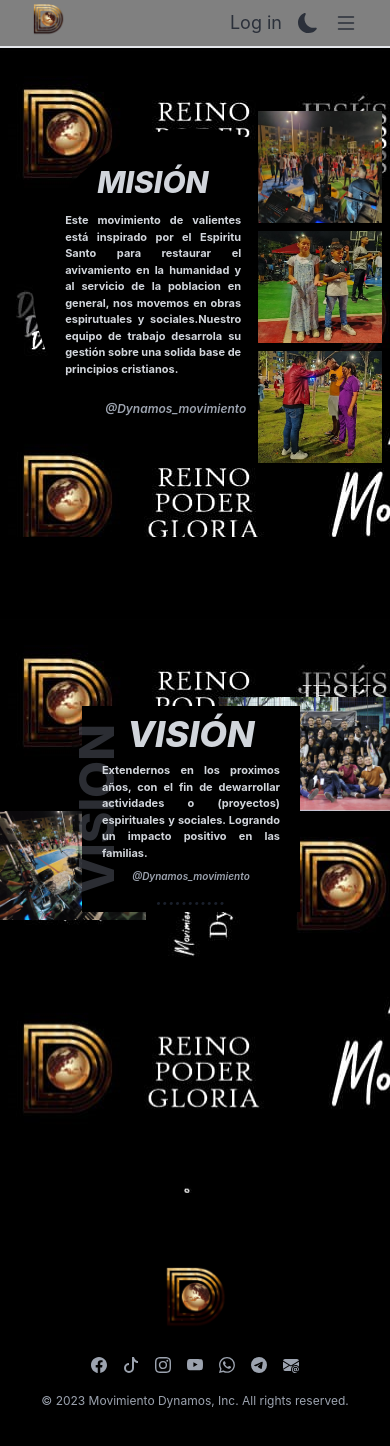
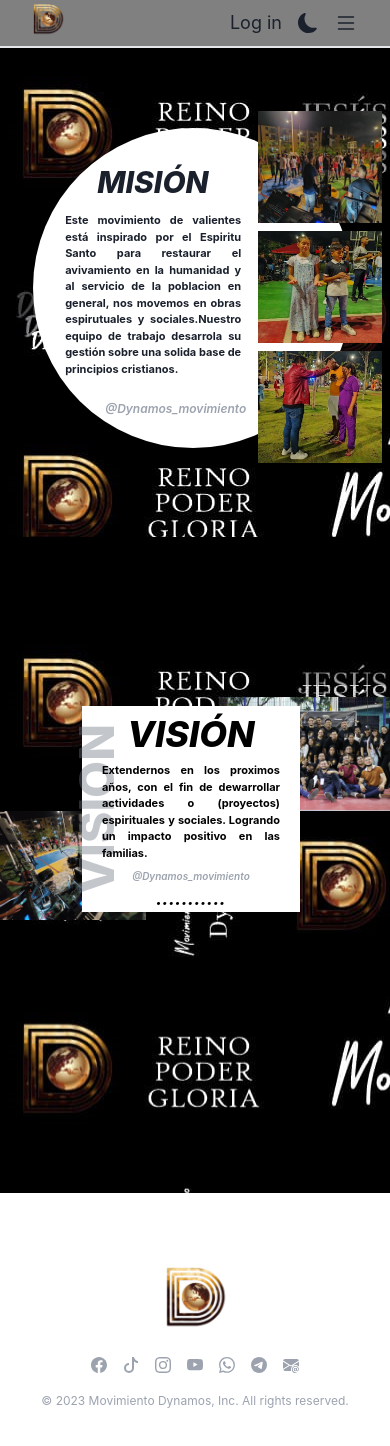
Before and after one commit to mateodevcode/dynamos-movimiento, a React (Vite) app: page /dynamos-movimiento/somos-dynamos in a window 390 px wide. Shown: the top 1446 px of the page. Built offline with nearby package versions, Linux system fonts and the light colour scheme.

Commit message:
Se restablecio los colores iniciales de la pagina

```diff
--- a/src/App.css
+++ b/src/App.css
@@ -16,20 +16,18 @@ body {
 }
 
 
-/* fondo standar */
-
-/* .fondo-estandar-claro {
-  background: rgb(228, 157, 59);
-  background: linear-gradient(180deg, rgba(228, 157, 59, 1) 0%, rgba(36, 5, 3, 1) 100%);
-} */
 
 .fondo-estandar-claro {
-  background: rgb(255, 255, 255);
-  background: linear-gradient(180deg, rgba(255, 255, 255, 1) 0%, rgba(228, 183, 59, 1) 52%, rgba(0, 0, 0, 1) 100%);
+  background: #fff;
+  color: #000;
+  /* background: rgb(255, 255, 255);
+  background: linear-gradient(180deg, rgba(255, 255, 255, 1) 0%, rgba(228, 183, 59, 1) 52%, rgba(0, 0, 0, 1) 100%); */
 }
 
 
 .fondo-estandar-oscuro {
-  background: rgb(0, 0, 0);
-  background: linear-gradient(180deg, rgba(0, 0, 0, 1) 0%, rgba(228, 183, 59, 1) 52%, rgba(0, 0, 0, 1) 100%);
+  background: #111827;
+  color: #fff;
+  /* background: rgb(0, 0, 0);
+  background: linear-gradient(180deg, rgba(0, 0, 0, 1) 0%, rgba(228, 183, 59, 1) 52%, rgba(0, 0, 0, 1) 100%); */
 }
--- a/src/components/Bienvenida.jsx
+++ b/src/components/Bienvenida.jsx
@@ -10,9 +10,9 @@ function Bienvenida() {
       <div className="w-10/12 flex md:flex-row md:pb-24 sm:flex-col sm:justify-center sm:items-center">
         <div className="flex flex-col md:w-11/12 md:text-left md:m-10 md:mt-32 sm:mt-12">
           <h2 className="md:text-6xl md:text-left font-bold md:mb-10 sm:text-2xl sm:text-center sm:mb-10 text-white sm:text-black dark:sm:text-white">
-            Bienvenidos al Movimiento <strong className='text-black lg:text-white md:text-white'>Dynamos</strong>
+            Bienvenidos al Movimiento <strong className=''>Dynamos</strong>
           </h2>
-          <p className="md:flex md:text-xl text-gray-200 sm:mb-5 sm:hidden">
+          <p className="md:flex md:text-xl sm:mb-5 sm:hidden">
             Aquí podrán ver lo que hacemos como iglesia, cómo servimos a Dios y
             a nuestro prójimo, y cómo pueden unirse a nosotros en este camino de
             fe..
@@ -27,7 +27,7 @@ function Bienvenida() {
             />
           </div>
         </div>
-        <p className="sm:flex md:hidden text-sm text-justify w-10/12 sm:mb-20 text-white">
+        <p className="sm:flex md:hidden text-sm text-justify w-10/12 sm:mb-20 sm:text-base">
           Aquí podrán ver lo que hacemos como iglesia, cómo servimos a Dios y a
           nuestro prójimo, y cómo pueden unirse a nosotros en este camino de
           fe..
--- a/src/components/Eventos.jsx
+++ b/src/components/Eventos.jsx
@@ -34,7 +34,7 @@ const CardEvento = () => {
     return (
       <div
         key={i}
-        className="flex justify-center items-center sm:m-3 text-white sm:mb-5"
+        className="flex justify-center items-center sm:m-3 sm:mb-5"
       >
         <div
           className={`flex flex-col justify-center items-center md:p-4 rounded-md`}
--- a/src/components/Footer.jsx
+++ b/src/components/Footer.jsx
@@ -3,12 +3,15 @@ import logoDynamo from "../img/logo-dynamo.png";
 import { enlacesFooter } from "../data/enlaces.footer";
 import EnlacesIconsFooter from "./EnlacesIconsFooter";
 import { enlacesIconFooter } from "../data/enlaces.icon.footer";
+import { useAuth } from "../context/AuthContext";
 
 function Footer() {
 
+  const { darkMode } = useAuth();
+
   return (
     <div
-      className={`flex flex-col justify-center items-center text-gray-400 pt-20 pb-10 bg-black`}
+      className={`flex flex-col justify-center items-center text-gray-400 pt-20 pb-10 ${darkMode ? "fondo-estandar-oscuro" : "fondo-estandar-claro"}`}
     >
       <Link to="/">
         <img
--- a/src/components/MenuHamburger.jsx
+++ b/src/components/MenuHamburger.jsx
@@ -29,16 +29,16 @@ function MenuHamburger() {
         finalFocusRef={btnRef}
       >
         <DrawerOverlay />
-        <DrawerContent bg={darkMode ? "#000" : "white"}>
+        <DrawerContent bg={darkMode ? "#111827" : "white"}>
           <DrawerCloseButton
             bg={darkMode ? "white" : "black"}
-            color={darkMode ? "#000" : "white"}
+            color={darkMode ? "#111827" : "white"}
           />
 
           <DrawerBody>
             <div className="flex flex-col justify-between items-start">
               <div
-                className={`w-full flex flex-col justify-center items-start dark:bg-black dark:text-gray-300 mt-16 mb-40`}
+                className={`w-full flex flex-col justify-center items-start dark:bg-gray-900 dark:text-gray-300 mt-16 mb-40`}
               >
                 {enlacesNavbar.map((enlace, index) => {
                   return (
--- a/src/components/Mision.jsx
+++ b/src/components/Mision.jsx
@@ -1,8 +1,10 @@
+import { useAuth } from "../context/AuthContext";
 import mision1 from "../img/somosdynamos/mision1.jpeg";
 import mision2 from "../img/somosdynamos/mision2.jpeg";
 import mision3 from "../img/somosdynamos/mision3.jpeg";
 
 function Mision() {
+  const { darkMode } = useAuth();
 
   return (
     <div className=" flex flex-row justify-center items-center lg:mt-12 md:mt-12 sm:mt-12 w-full h-full bg-imagen-aboutus sm:mb-20">
@@ -10,17 +12,17 @@ function Mision() {
       <div
         className="flex flex-col justify-center items-center h-auto lg:w-[600px] lg:pb-60 lg:pt-20 lg:mb-20 md:w-[600px] md:pb-60 md:pt-20 md:mb-20
       sm:w-[600px] sm:pb-10 sm:pt-20 sm:mb-20"
-      >
+       >
         {/* circulo */}
         <div
-          className={`flex flex-col rounded-full items-center lg:w-[600px] lg:h-[600px] lg:-mb-20 md:w-[600px] md:h-[600px] md:-mb-20 sm:w-[320px] sm:h-[320px] sm:-mb-64 bg-black`}
+          className={`flex flex-col rounded-full items-center lg:w-[600px] lg:h-[600px] lg:-mb-20 md:w-[600px] md:h-[600px] md:-mb-20 sm:w-[320px] sm:h-[320px] sm:-mb-64 ${darkMode ? "fondo-estandar-oscuro" : "fondo-estandar-claro"}`}
         ></div>
         {/* texto */}
-        <div className="lg:w-96 lg:-mt-96 lg:mr-24 md:w-96 md:-mt-96 md:mr-24 sm:w-48 sm:-mt-7 sm:mr-">
-          <h1 className="text-gray-300 italic font-extrabold lg:text-[68px] lg:mb-16 lg:ml-10 md:text-[68px] md:mb-16 md:ml-10 sm:text-3xl sm:mb-3 sm:ml-0">
+        <div className="lg:w-96 lg:-mt-96 lg:mr-24 md:w-96 md:-mt-96 md:mr-24 sm:w-48 sm:-mt-7">
+          <h1 className="italic font-extrabold lg:text-[68px] lg:mb-16 lg:ml-10 md:text-[68px] md:mb-16 md:ml-10 sm:text-3xl sm:mb-3 sm:ml-0 dark:text-white">
             MISIÓN
           </h1>
-          <p className="text-justify text-gray-300 font-bold lg:text-base lg:mb-12 lg:w-80 lg:-ml-2 md:text-base md:mb-12 md:w-80 md:-ml-2 sm:text-[11px] sm:mb-6 sm:w-44 sm:-ml-8 sm:font-extrabold-bold">
+          <p className="text-justify font-bold lg:text-base lg:mb-12 lg:w-80 lg:-ml-2 md:text-base md:mb-12 md:w-80 md:-ml-2 sm:text-[11px] sm:mb-6 sm:w-44 sm:-ml-8 sm:font-extrabold-bold dark:text-white">
             Este movimiento de valientes está inspirado por el Espiritu Santo
             para restaurar el avivamiento en la humanidad y al servicio de la
             poblacion en general, nos movemos en obras espirutuales y
--- a/src/components/Navbar.jsx
+++ b/src/components/Navbar.jsx
@@ -10,7 +10,7 @@ function BarraDeNavegacion() {
   return (
     <div className="flex flex-col justify-start items-start z-50">
       <div
-        className={`w-full h-12 flex flex-row items-center lg:justify-around md:justify-around sm:justify-between dark:text-white border-gray-200 dark:border-gray-500 border-b-2 z-10 fixed bg-white/50 dark:bg-black/50`}
+        className={`w-full h-12 flex flex-row items-center lg:justify-around md:justify-around sm:justify-between dark:text-white border-gray-200 dark:border-gray-500 border-b-2 z-10 fixed bg-white/50 dark:bg-gray-900/50`}
       >
         {/* Imagen principal */}
         <Link to={"/"}>
@@ -36,7 +36,7 @@ function BarraDeNavegacion() {
           })}
         </div>
         <div
-          className={`flex flex-row justify-center items-center cursor-pointer animate-pulse mx-4`}
+          className={`flex flex-row justify-center items-center cursor-pointer mx-4`}
         >
           <EnlaceNavbar nombre="Log in" ruta="/login" />
           <ModoDark />
--- a/src/components/Testimonios.jsx
+++ b/src/components/Testimonios.jsx
@@ -32,10 +32,10 @@ function Testimonios() {
   return (
     <div className={`w-full lg:pt-32 md:pt-32 sm:pt-24 ${darkMode ? "fondo-estandar-oscuro" : "fondo-estandar-claro"}`}>
       <div>
-        <h2 className="text-center md:text-5xl font-bold select-none dark:text-white sm:text-3xl sm:mb-5">
+        <h2 className="text-center md:text-5xl font-bold select-none sm:text-3xl sm:mb-5">
           Nuestros Testimonios
         </h2>
-        <div className="flex w-full justify-center items-center text-white">
+        <div className="flex w-full justify-center items-center">
           <div>
             <BsFillArrowLeftSquareFill
               className="md:text-6xl mr-3 cursor-pointer sm:text-3xl"
@@ -59,12 +59,12 @@ function Testimonios() {
                 {testimonioDynamo[contador].testimonio}
               </p>
               <p
-                className={`md:mb-2 md:text-xl sm:text-xs sm:mb-1 text-gray-300`}
+                className={`md:mb-2 md:text-xl sm:text-xs sm:mb-1 text-gray-500`}
               >
                 <strong>{testimonioDynamo[contador].nombre}</strong>
               </p>
               <p
-                className={`md:text-xl sm:text-xs text-gray-400`}
+                className={`md:text-xl sm:text-xs text-gray-500`}
               >
                 {testimonioDynamo[contador].cargo}
               </p>
--- a/src/components/Vision.jsx
+++ b/src/components/Vision.jsx
@@ -26,17 +26,17 @@ function Vision() {
           <div className="flex w-1/4"></div>
         </div>
       </div>
-      <div className="flex flex-row lg:w-full lg:h-full md:w-full md:h-full justify-center items-center lg:-mt-[620px] lg:-ml-24 md:-mt-[555px] md:-ml-28 sm:w-72 sm:h-72 sm:-mt-[255px] sm:ml-3">
+      <div className={`flex flex-row lg:w-full lg:h-full md:w-full md:h-full justify-center items-center lg:-mt-[620px] lg:-ml-24 md:-mt-[555px] md:-ml-28 sm:w-72 sm:h-72 sm:-mt-[255px] sm:ml-3`} >
         <div className="lg:text-9xl md:text-8xl -rotate-90 font-extrabold text-gray-500 dark:opacity-30 opacity-40 lg:-mr-[265px] sm:text-5xl sm:-mr-[100px] md:-mr-[205px]">
           VISION
         </div>
         <div
-          className={`flex flex-col lg:w-[500px] lg:h-[500px] lg:justify-around items-center bg-black`}
+          className={`flex flex-col lg:w-[500px] lg:h-[500px] lg:justify-around items-center ${darkMode ? "fondo-estandar-oscuro" : "fondo-estandar-claro"}`}
         >
-          <h1 className="text-gray-300 lg:text-7xl md:text-7xl text-start italic font-extrabold lg:my-16 md:my-16 sm:text-4xl sm:my-2">
+          <h1 className="dark:text-white lg:text-7xl md:text-7xl text-start italic font-extrabold lg:my-16 md:my-16 sm:text-4xl sm:my-2">
             VISIÓN
           </h1>
-          <p className="lg:text-xl text-gray-300 font-bold text-justify lg:w-96 lg:ml-6 lg:mb-24 -z-0 sm:text-[11px] sm:mb-2 sm:px-5 lg:px-0 md:text-xl md:mb-10 md:w-[450px] md:px-16">
+          <p className="lg:text-xl dark:text-white font-bold text-justify lg:w-96 lg:ml-6 lg:mb-24 -z-0 sm:text-[11px] sm:mb-2 sm:px-5 lg:px-0 md:text-xl md:mb-10 md:w-[450px] md:px-16">
             Extendernos en los proximos años, con el fin de dewarrollar
             actividades o (proyectos) espirituales y sociales. Logrando un
             impacto positivo en las familias.
```
